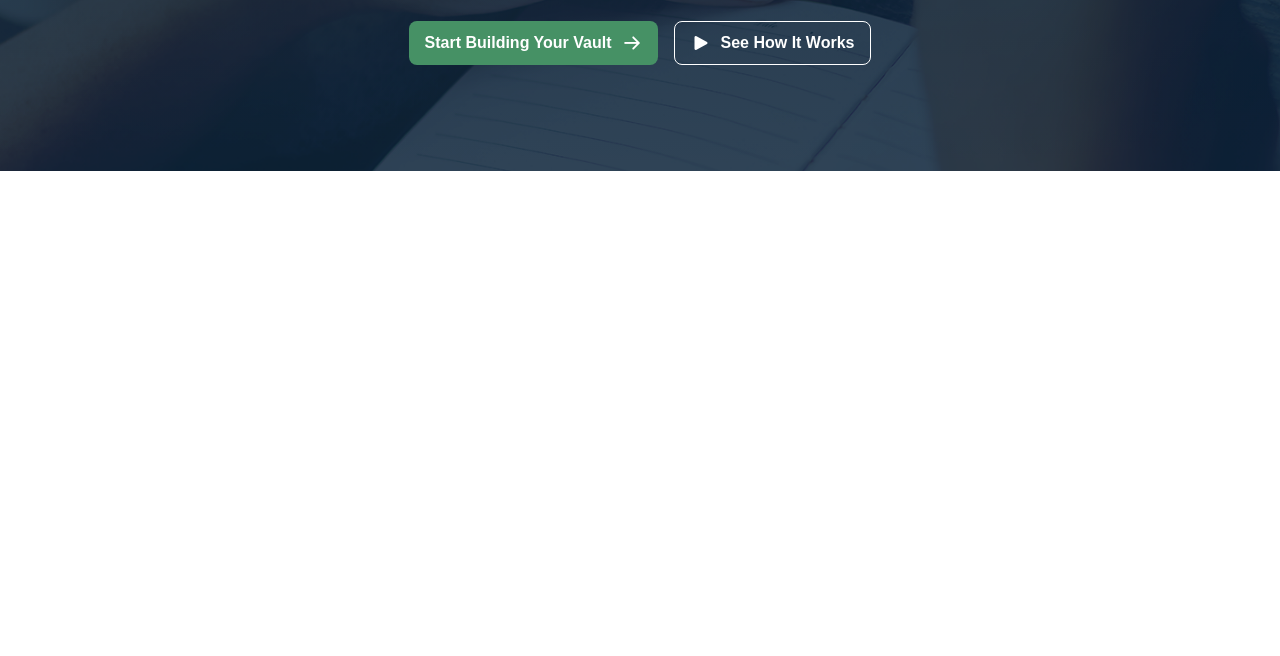
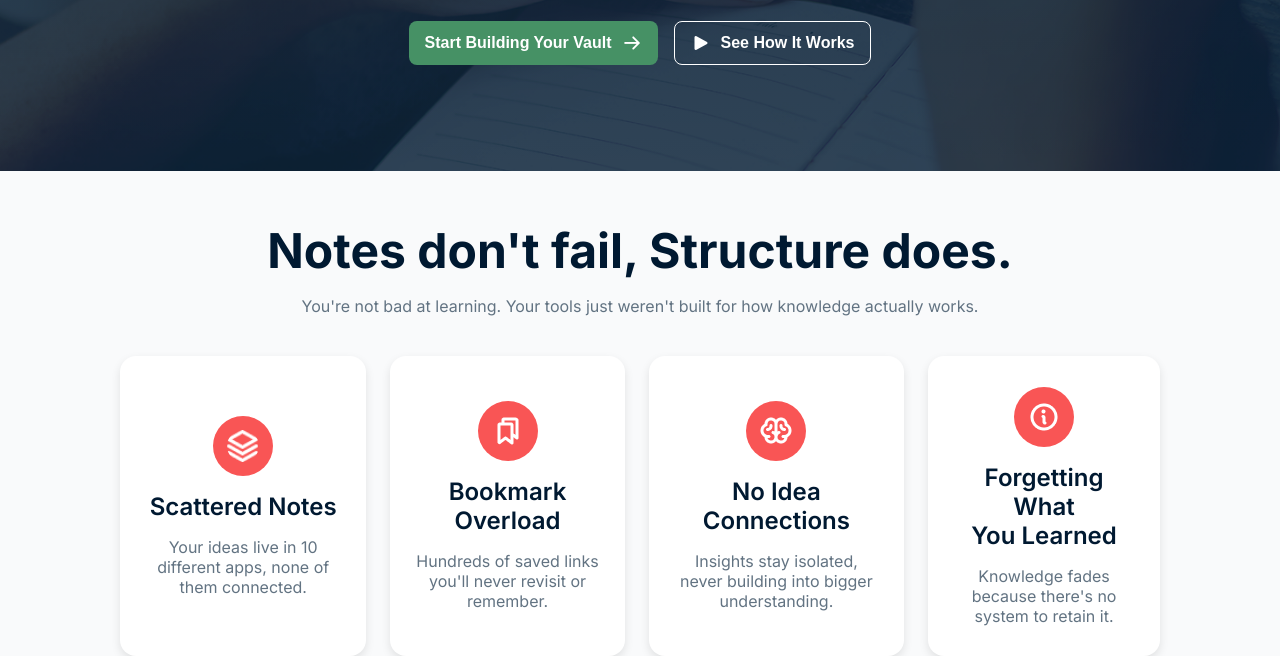
Before and after one commit to mjaabdullah/ph-a1-2026, a plain HTML site: page index.html in a window 1280 px wide. Shown: the part 521-1177 px from the top of the page. Before the commit the page ends 800 px from the top, so only its background shows below. Drawn offline with Linux system fonts and the light colour scheme.

Commit message:
Add Notes Section

```diff
--- a/css/style.css
+++ b/css/style.css
@@ -10,8 +10,9 @@
 }
 /* common styles */
 .container {
-    max-width: 1360px;
+    max-width: 1600px;
     margin: 0 auto;
+    padding: 0px 120px;
 }
 .btn {
     background-color: #469165;
@@ -26,10 +27,12 @@
 /* Header styles */
 header {
     background-color: #FFFFFF;
+    padding: 16px 0px;
+}
+header div.container {
     display: flex;
-    justify-content: space-around;
+    justify-content: space-between;
     align-items: center;
-    padding: 16px 0px;
 }
 header ul {
     display: flex;
@@ -112,3 +115,57 @@ header ul li a {
     background-color: transparent;
     border: 1px solid #FFFFFF;
 }
+
+/* Notes Section Styles */
+.note-section {
+    padding-top: 50px;
+    background-color: #F9FAFB;
+    text-align: center;
+}
+.note-section h1 {
+    font-size: 48px;
+    font-weight: 700;
+    color: #001931;
+    margin-bottom: 16px;
+}
+.note-section p {
+    font-size: 16px;
+    font-weight: 400;
+    color: #627382;
+}
+.notes-card-section {
+    display: flex;
+    gap: 24px;
+    margin-top: 40px;
+}
+.notes-card-section .notes-card {
+    padding: 24px;
+    display: flex;
+    flex-direction: column;
+    gap: 16px;
+    align-items: center;
+    justify-content: center;
+    background-color: #FFFFFF;
+    border-radius: 16px;
+    box-shadow: 0px 4px 10px rgba(0, 0, 0, 0.1);
+    height: 300px;
+    text-align: center;
+}
+.notes-card img {
+    width: 60px;
+    height: 60px;
+    padding: 14px;
+    border-radius: 50%;
+    background-color: #F95555;
+}
+.notes-card h3 {
+    font-size: 24px;
+    font-weight: 600;
+    text-transform: capitalize;
+    color: #001931;
+}
+.notes-card p {
+    font-size: 16px;
+    font-weight: 400;
+    color: #627382;
+}
--- a/index.html
+++ b/index.html
@@ -12,7 +12,8 @@
 </head>
 <body class="inter-font">
     <!-- Header section -->
-    <header class="container">
+    <header>
+        <div class="container">
         <img src="./assets/logo-navbar.png">
         <ul>
             <li><a href="#">Features</a></li>
@@ -20,6 +21,7 @@
             <li><a href="#">Why It's Different</a></li>
         </ul>
         <button class="btn">Get Early Access</button>
+    </div>
     </header>
 
     <!-- Hero section -->
@@ -46,6 +48,36 @@ help you think clearly, connect ideas, and turn learning into long-term knowledg
         </div>
     </section>
 
+    <!-- Notes Section -->
+     <section class="note-section container">
+        <h1>
+Notes don't fail, Structure does.</h1>
+
+<p>You're not bad at learning. Your tools just weren't built for how knowledge actually works.</p>
+<div class="notes-card-section">
+    <div class="notes-card">
+        <img src="./assets/Vector.png">
+        <h3>Scattered notes</h3>
+        <p>Your ideas live in 10 different apps, none of them connected.</p>
+    </div>
+    <div class="notes-card">
+        <img src="./assets/Bookmarks.png">
+        <h3>Bookmark overload</h3>
+        <p>Hundreds of saved links you'll never revisit or remember.</p>
+    </div>
+    <div class="notes-card">
+        <img src="./assets/Brain.png">
+        <h3>No idea connections</h3>
+        <p>Insights stay isolated, never building into bigger understanding.</p>
+    </div>
+    <div class="notes-card">
+        <img src="./assets/Info.png">
+        <h3>Forgetting what
+<br>you learned</h3>
+        <p>Knowledge fades because there's no system to retain it.</p>
+    </div>
+</div>
+     </section>
 
 </body>
 </html>
```
